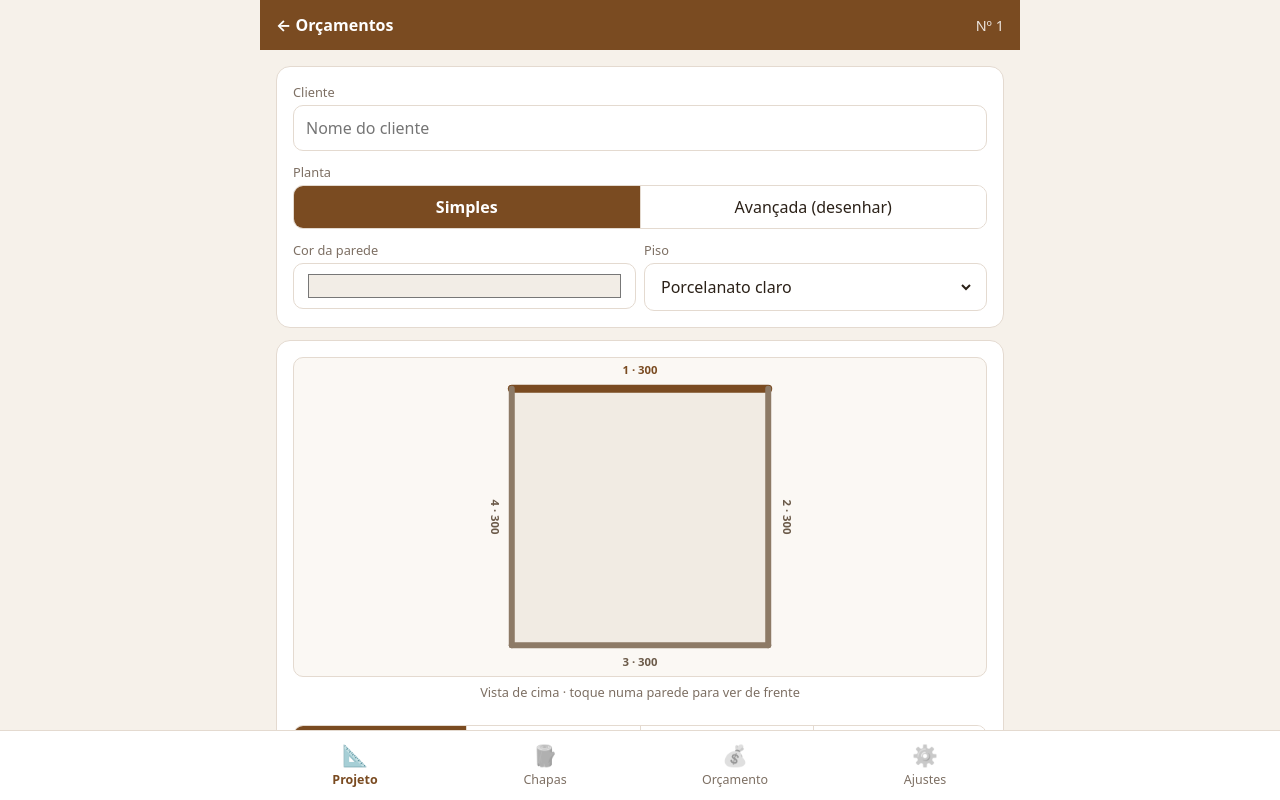
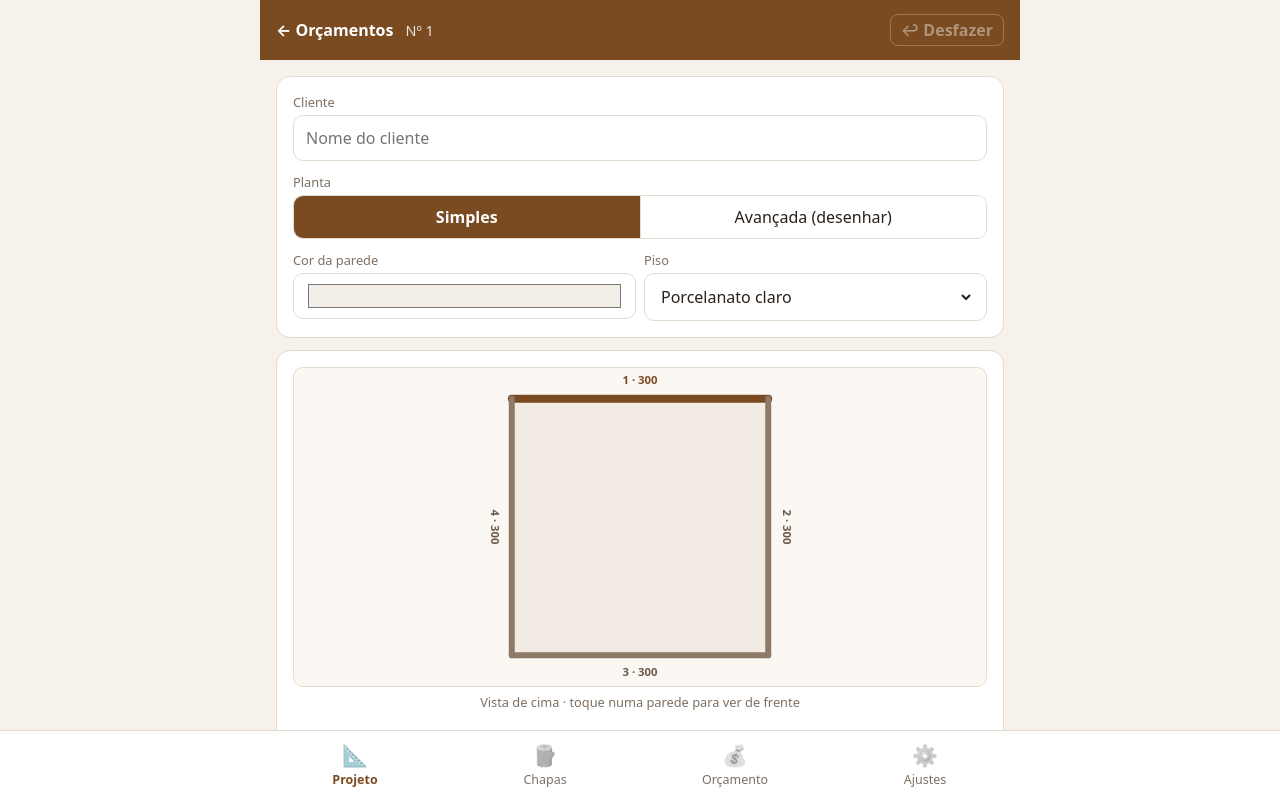
Before and after one commit to ThomasQuaresma/APP-MARCENARIA, a React (Vite) app: page / in a window 1280 px wide. Both pictures are taken after a click on the button "+ Novo". Shown: the top 800 px of the page. Built offline with nearby package versions, Linux system fonts and the light colour scheme.

Commit message:
Botão Desfazer no topo do orçamento: volta as últimas mudanças, uma a uma

```diff
--- a/src/App.tsx
+++ b/src/App.tsx
@@ -19,7 +19,7 @@ const abas: { id: Aba; texto: string; icone: string }[] = [
 ];
 
 export default function App() {
-  const { orcamentos, geral, projeto, semEspaco, atualizar, abrir, novo, duplicar, excluir } = useOrcamentos();
+  const { orcamentos, geral, projeto, semEspaco, atualizar, abrir, novo, duplicar, excluir, desfazer, podeDesfazer } = useOrcamentos();
   const [biblioteca, setBiblioteca] = useBiblioteca();
   const [aba, setAba] = useState<Aba>('projeto');
   // todo orçamento abre no desenho
@@ -63,6 +63,9 @@ export default function App() {
           Nº {projeto.codigo}
           {projeto.cliente && ` · ${projeto.cliente}`}
         </span>
+        <button className="desfazer" onClick={desfazer} disabled={!podeDesfazer}>
+          ↩ Desfazer
+        </button>
       </header>
       <AvisoAtualizacao />
       <main key={projeto.id}>
--- a/src/estado.ts
+++ b/src/estado.ts
@@ -273,10 +273,23 @@ function guardar(p: Projeto, antes: Projeto, geral: Geral): { orcamento: Orcamen
   return { orcamento, geral: { ...geral, materiais, ajustes } };
 }
 
+/** Como o orçamento aberto estava antes de uma mudança, para o botão Desfazer. */
+interface Passo {
+  orcamento: OrcamentoSalvo;
+  geral: Geral;
+}
+
+const MAX_PASSOS = 50;
+/** Mudanças seguidas nesse intervalo (digitando num campo) voltam de uma vez só, em ms. */
+const JUNTAR_PASSOS = 800;
+
 interface Estado {
   orcamentos: OrcamentoSalvo[];
   geral: Geral;
   abertoId: string | null;
+  /** Só vale para o orçamento aberto, enquanto ele estiver aberto; não fica guardado. */
+  passos?: Passo[];
+  ultimoPasso?: number;
 }
 
 function carregar(): Estado {
@@ -346,12 +359,36 @@ export function useOrcamentos() {
         if (depois.situacao === 'rascunho') depois.enviadoEm = null;
         else if (antes.situacao === 'rascunho') depois.enviadoEm = agora();
         const { orcamento, geral } = guardar(depois, antes, e.geral);
-        return { ...e, geral, orcamentos: e.orcamentos.map((o) => (o.id === orcamento.id ? orcamento : o)) };
+        const agoraMs = Date.now();
+        const juntar = e.ultimoPasso !== undefined && agoraMs - e.ultimoPasso < JUNTAR_PASSOS && !!e.passos?.length;
+        return {
+          ...e,
+          geral,
+          orcamentos: e.orcamentos.map((o) => (o.id === orcamento.id ? orcamento : o)),
+          passos: juntar ? e.passos : [...(e.passos ?? []), { orcamento: atual, geral: e.geral }].slice(-MAX_PASSOS),
+          ultimoPasso: agoraMs,
+        };
       }),
     [],
   );
 
-  const abrir = useCallback((id: string | null) => setEstado((e) => ({ ...e, abertoId: id })), []);
+  const desfazer = useCallback(
+    () =>
+      setEstado((e) => {
+        const passo = e.passos?.[e.passos.length - 1];
+        if (!passo) return e;
+        return {
+          ...e,
+          geral: { ...passo.geral, proximoCodigo: e.geral.proximoCodigo },
+          orcamentos: e.orcamentos.map((o) => (o.id === passo.orcamento.id ? passo.orcamento : o)),
+          passos: e.passos?.slice(0, -1),
+          ultimoPasso: undefined,
+        };
+      }),
+    [],
+  );
+
+  const abrir = useCallback((id: string | null) => setEstado((e) => ({ ...e, abertoId: id, passos: [], ultimoPasso: undefined })), []);
 
   const novo = useCallback(
     () =>
@@ -384,7 +421,8 @@ export function useOrcamentos() {
     [],
   );
 
-  return { orcamentos: estado.orcamentos, geral, projeto, semEspaco, atualizar, abrir, novo, duplicar, excluir };
+  const podeDesfazer = !!estado.passos?.length;
+  return { orcamentos: estado.orcamentos, geral, projeto, semEspaco, atualizar, abrir, novo, duplicar, excluir, desfazer, podeDesfazer };
 }
 
 /** Modelos de módulos salvos pelo marceneiro, reaproveitados entre projetos. */
--- a/src/estilos.css
+++ b/src/estilos.css
@@ -1527,3 +1527,22 @@ main > section {
 .movel .canto-braco {
   fill: rgba(60, 40, 20, 0.14);
 }
+
+/* desfazer a última mudança do orçamento aberto */
+
+.topo .desfazer {
+  flex: none;
+  margin-left: auto;
+  border: 1px solid rgba(255, 255, 255, 0.6);
+  border-radius: 8px;
+  background: none;
+  color: #fff;
+  font-weight: 600;
+  padding: 4px 10px;
+  cursor: pointer;
+}
+
+.topo .desfazer:disabled {
+  opacity: 0.4;
+  cursor: default;
+}
```
